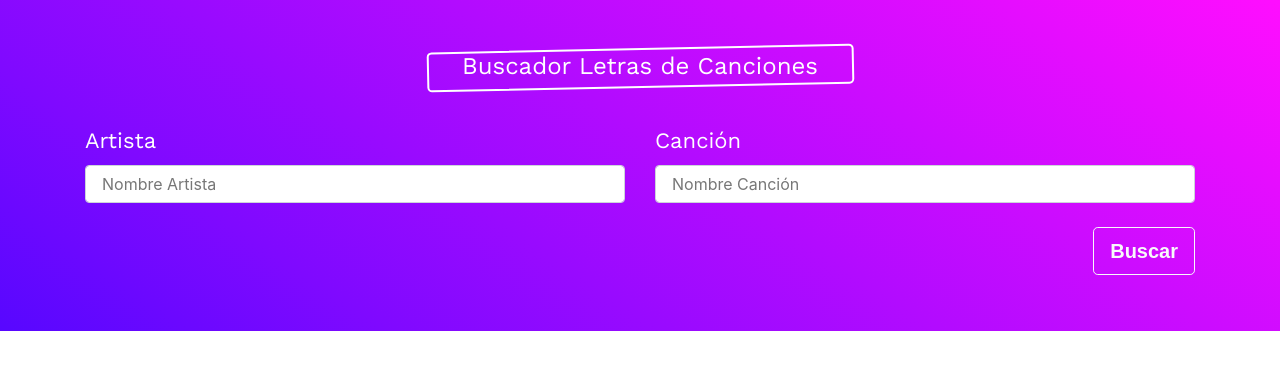
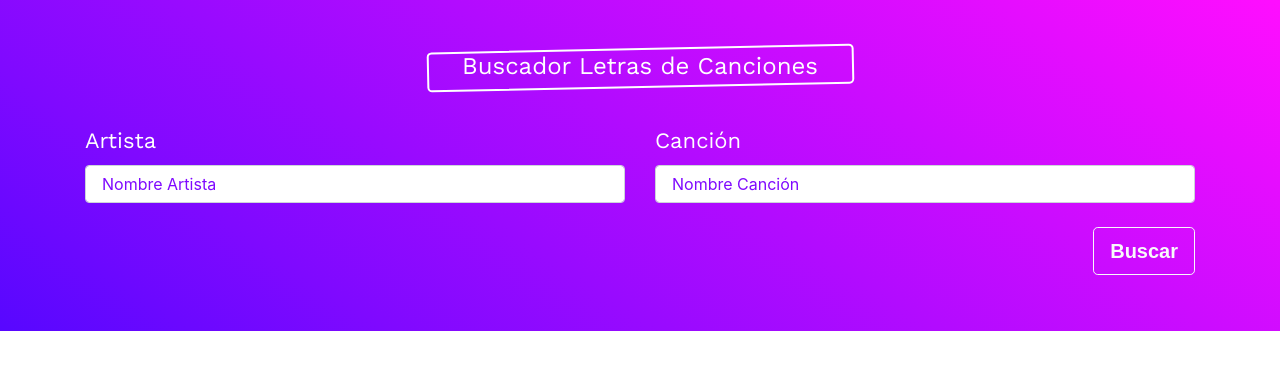
Before and after one commit to Alejandro-Ochando/buscador_canciones, a React (Create React App) app: page / in a window 1280 px wide. Shown: the top 370 px of the page. Built offline with nearby package versions, Linux system fonts and the light colour scheme; a web font is replaced by a local one.

Commit message:
Leyendo la información del Formulario, pasandolo al State

```diff
--- a/src/components/Formulario.js
+++ b/src/components/Formulario.js
@@ -1,11 +1,40 @@
-import React from 'react';
+import React, { useState } from 'react';
 
 const Formulario = () => {
+
+    const [ search, saveSearch ] = useState ({
+        artist: '',
+        song: ''
+    });
+
+    const [ error, saveError] = useState(false);
+
+    //Funcion a cada input para leer el contenido
+    const updateState = e => {
+        saveSearch({
+            ...search,
+            [e.target.name] : e.target.value
+        })
+    };
+
+    const {artist, song } = search;
+
+    const handlerSubmit = e => {
+        e.preventDefault();
+        if(artist.trim() === '' || song.trim() === '') {
+            saveError(true);
+            return;
+
+        }
+        saveError(false);
+    }
+
     return (
         <div className="background">
             <div className="container">
                <div className="row">
                     <form
+                        onSubmit={handlerSubmit}
                         className="col card text-white bg-transparent mb-5 pt-5 pb-2"
                     >
                         <fieldset>
@@ -17,8 +46,11 @@ const Formulario = () => {
                                         <input
                                             type="text"
                                             className="form-control"
-                                            name="artista"
+                                            name="artist"
                                             placeholder="Nombre Artista"
+                                            onChange={updateState}
+                                            value={artist}
+
                                         />
                                     </div>
                                 </div>
@@ -28,8 +60,10 @@ const Formulario = () => {
                                         <input
                                             type="text"
                                             className="form-control"
-                                            name="cancion"
+                                            name="song"
                                             placeholder="Nombre Canción"
+                                            onChange={updateState}
+                                            value={song}
                                         />
                                     </div>
                                 </div>
--- a/src/index.css
+++ b/src/index.css
@@ -56,3 +56,12 @@ label {
 .btn-outline-light:hover {
  color: rgb(87,7,255);
 }
+
+input::placeholder {
+  color:  rgba(127,9,255,1) !important;
+  font-weight: normal !important;
+}
+input {
+  color:  rgba(127,9,255,1) !important;
+  font-weight: bold !important;
+}
```
